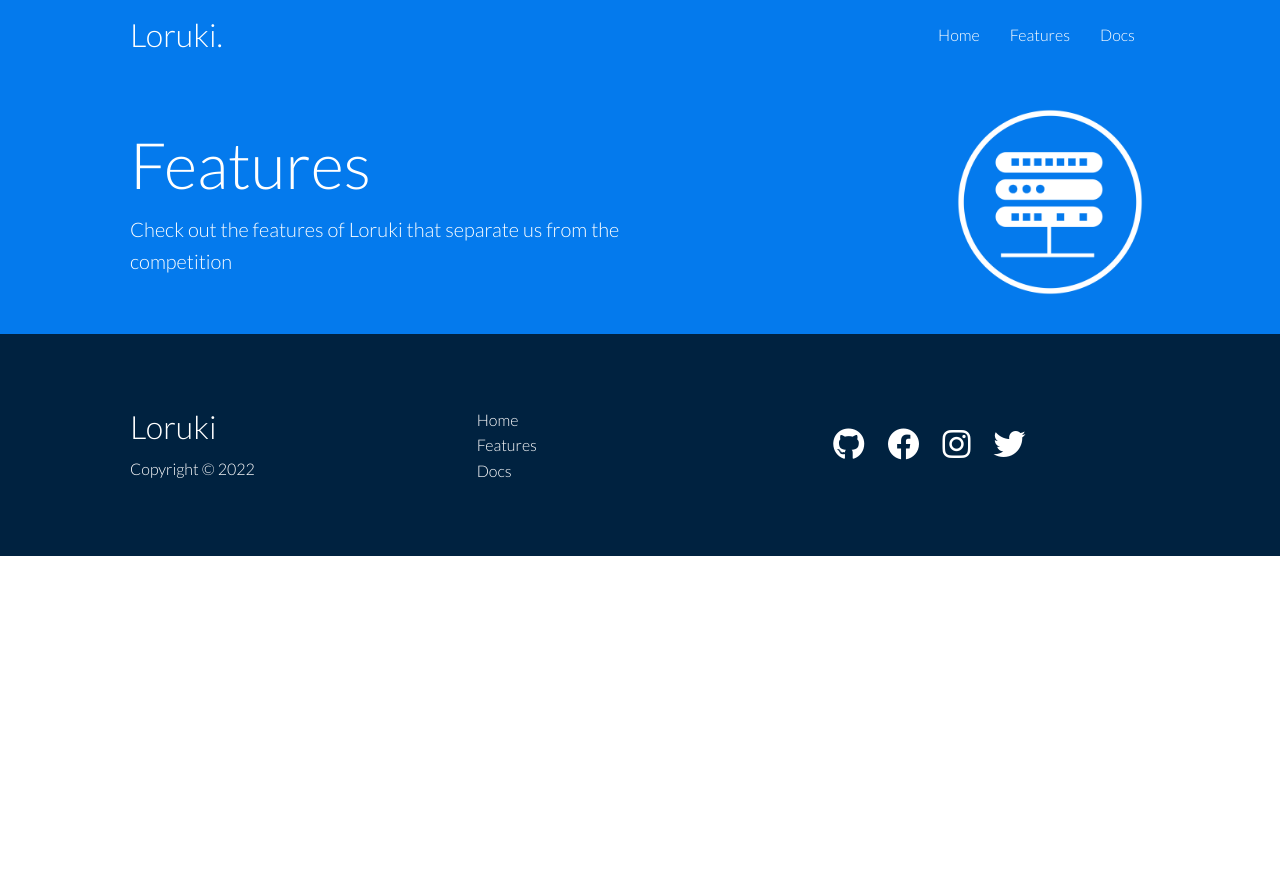
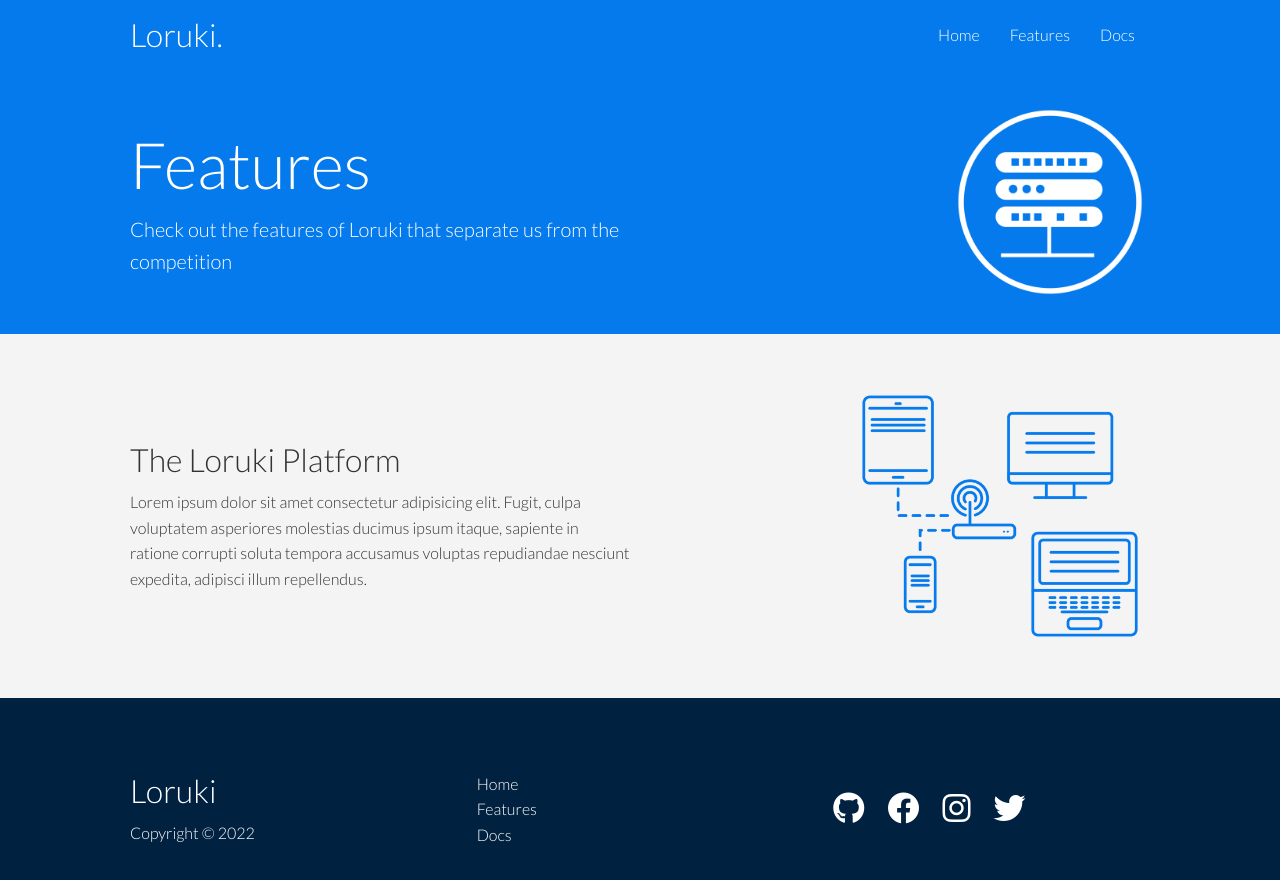
Before and after one commit to MohamadShariat/loruki, a plain HTML site: page features.html in a window 1280 px wide. Before the commit the page ends 800 px from the top, so only its background shows below. Drawn offline with Linux system fonts and the light colour scheme.

Commit message:
features sub head section is done

```diff
--- a/css/style.css
+++ b/css/style.css
@@ -200,6 +200,11 @@ img {
   justify-self: flex-end;
 }
 
+.features-sub-head img {
+  width: 300px;
+  justify-self: flex-end;
+}
+
 /* Footer */
 
 .footer .social a {
--- a/features.html
+++ b/features.html
@@ -45,6 +45,23 @@
         </div>
     </section>
 
+    <!-- Sub head -->
+
+    <section class="features-sub-head bg-light py-3">
+        <div class="container grid">
+            <div>
+                <h1 class="md">The Loruki Platform</h1>
+                <p>
+                    Lorem ipsum dolor sit amet consectetur adipisicing elit. Fugit, culpa voluptatem asperiores
+                    molestias ducimus ipsum itaque, sapiente in ratione corrupti soluta tempora accusamus voluptas
+                    repudiandae nesciunt expedita, adipisci illum repellendus.
+                </p>
+            </div>
+            <img src="./images/server2.png" alt="">
+        </div>
+    </section>
+
+
     <!-- Footer -->
 
     <footer class="footer bg-dark py-5">
```
